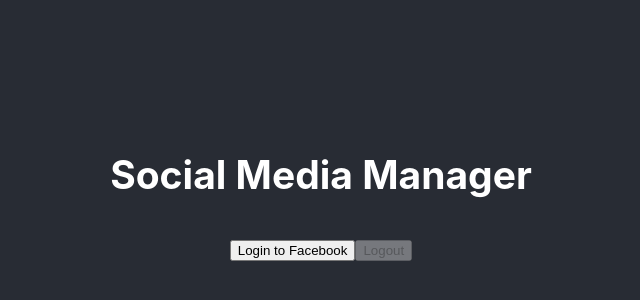
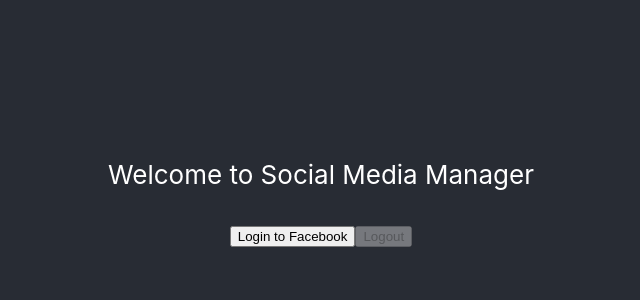
Before and after one commit to adam-kuhn/social-media-manager, a React (Create React App) app: page / in a window 1280 px wide. Shown: the part 210-510 px from the top of the page, without its empty margins (319-959 px from the left). Built offline with nearby package versions, Linux system fonts and the light colour scheme.

Commit message:
add simple landing page with home route

```diff
--- a/package.json
+++ b/package.json
@@ -8,6 +8,7 @@
     "@testing-library/user-event": "^7.1.2",
     "react": "^16.12.0",
     "react-dom": "^16.12.0",
+    "react-router-dom": "^5.1.2",
     "react-scripts": "^3.4.0"
   },
   "scripts": {
--- /dev/null
+++ b/src/Layout/RouteLayout.jsx
@@ -0,0 +1,9 @@
+import React from 'react'
+import {Route} from'react-router-dom'
+import LandingPage from '../views/LandingPage/LandingPage'
+
+const RouteLayout = () => (
+  <Route exact path="/" component={LandingPage} />
+)
+
+export default RouteLayout
--- a/src/components/App.js
+++ b/src/components/App.js
@@ -1,16 +1,20 @@
 import React from 'react'
+import {HashRouter as Router} from 'react-router-dom'
 import FacebookAuth from './FacebookAuth/FacebookAuth'
+import RouteLayout from '../Layout/RouteLayout'
 import './App.css'
 
 
 const App = () => {
   return (
-    <div className="App">
-      <header className="App-header">
-      <h2>Social Media Manager</h2>
-      <FacebookAuth />
-      </header>
-    </div>
+    <Router>
+      <div className="App">
+        <header className="App-header">
+        <RouteLayout />
+        <FacebookAuth />
+        </header>
+      </div>
+    </Router>
   )
 }
 
--- /dev/null
+++ b/src/views/LandingPage/LandingPage.jsx
@@ -0,0 +1,9 @@
+import React from 'react'
+
+const LandingPage = () => {
+  return (
+    <p>Welcome to Social Media Manager</p>
+  )
+}
+
+export default LandingPage
```
Also changed, not shown: 1 other file (tests, documents, lock files or other folders).
